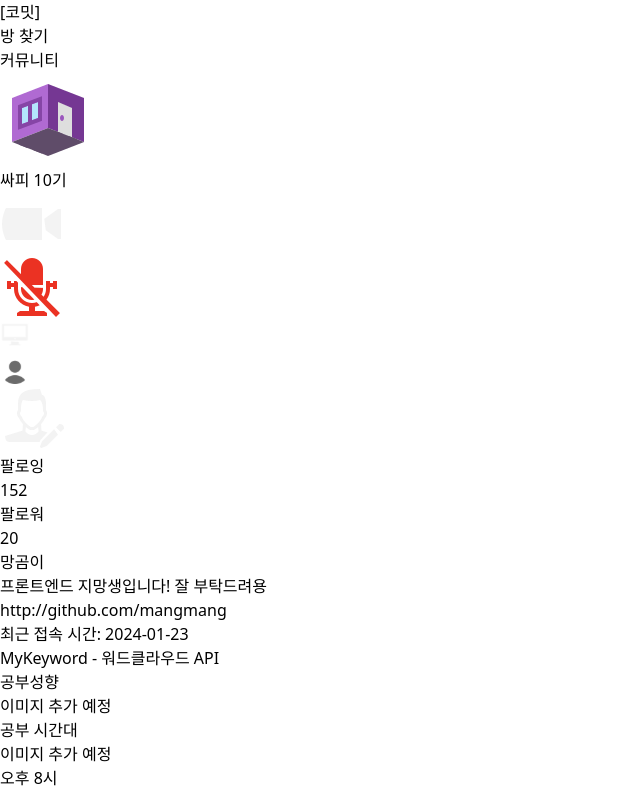
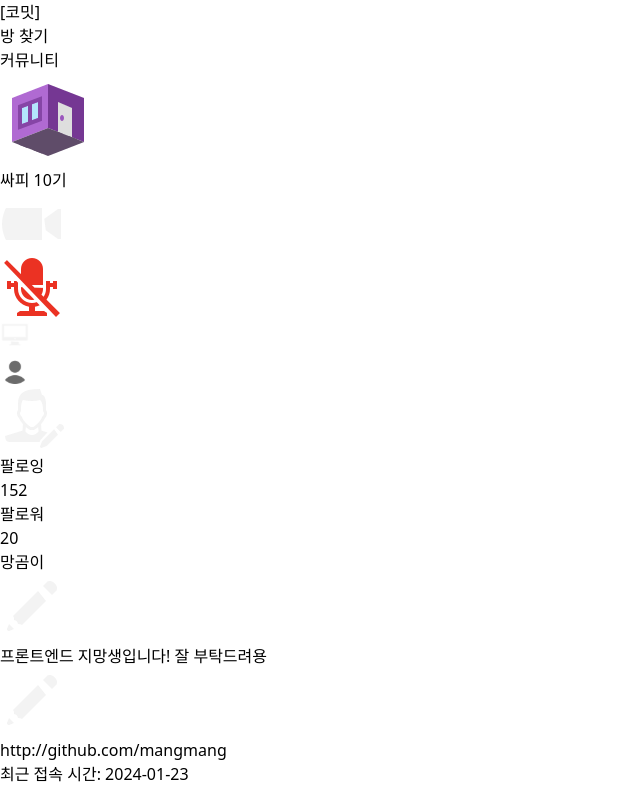
Before and after one commit to benyy0101/CoMeet, a React (Create React App) app in the folder front/: page /mypage in a window 1280 px wide. Shown: the top 788 px of the page, without its empty margins (0-640 px from the left). Built offline with nearby package versions, Linux system fonts and the light colour scheme; grey boxes are pictures that could not be loaded.

Commit message:
Feat: 마이페이지 레이아웃 끝!

```diff
--- a/front/src/components/MyProfile.tsx
+++ b/front/src/components/MyProfile.tsx
@@ -7,6 +7,7 @@ import tw from "tailwind-styled-components";
 import ProifleImg from "../assets/img/test-user.jpeg";
 import ProifleModify from "../assets/img/profile-modify.svg";
 import CarmeraImg from "../assets/img/carmera.svg";
+import EditPencil from "../assets/img/edit-pencil.svg";
 
 export const MyProfile = () => {
   //임시 데이터들
@@ -92,8 +93,19 @@ export const MyProfile = () => {
               <FollowNumber>{followerNum}</FollowNumber>
             </StyleFllower>
           </FollowContainer>
-          <StyleNickName>{nickName}</StyleNickName>
-          <StyleMessage>{message}</StyleMessage>
+          <div className="flex">
+            <StyleNickName>{nickName}</StyleNickName>
+            <button>
+              <StyleEdit src={EditPencil} />
+            </button>
+          </div>
+
+          <div className="flex">
+            <StyleMessage>{message}</StyleMessage>
+            <button>
+              <StyleEdit src={EditPencil} />
+            </button>
+          </div>
           <SytleUrl>
             <StyleA href={url} target="_blank" rel="noopener noreferrer">
               {url}
@@ -131,7 +143,6 @@ rounded-full
 hover:filter
 hover:invert
 transition duration-300 ease-in-out
-hover:bg-gray-800
 `;
 
 //정보 수정 버튼, 접속 시간 제외한 모든 컨테이너
@@ -251,6 +262,15 @@ text-3xl
 mb-2
 `;
 
+const StyleEdit = tw.img`
+ml-1
+w-4
+h-4
+hover:filter
+hover:invert
+transition duration-300 ease-in-out
+`;
+
 //메세지
 const StyleMessage = tw.div`
 text-base
```
Also changed, not shown: front/src/assets/img/edit-pencil.svg (added).
